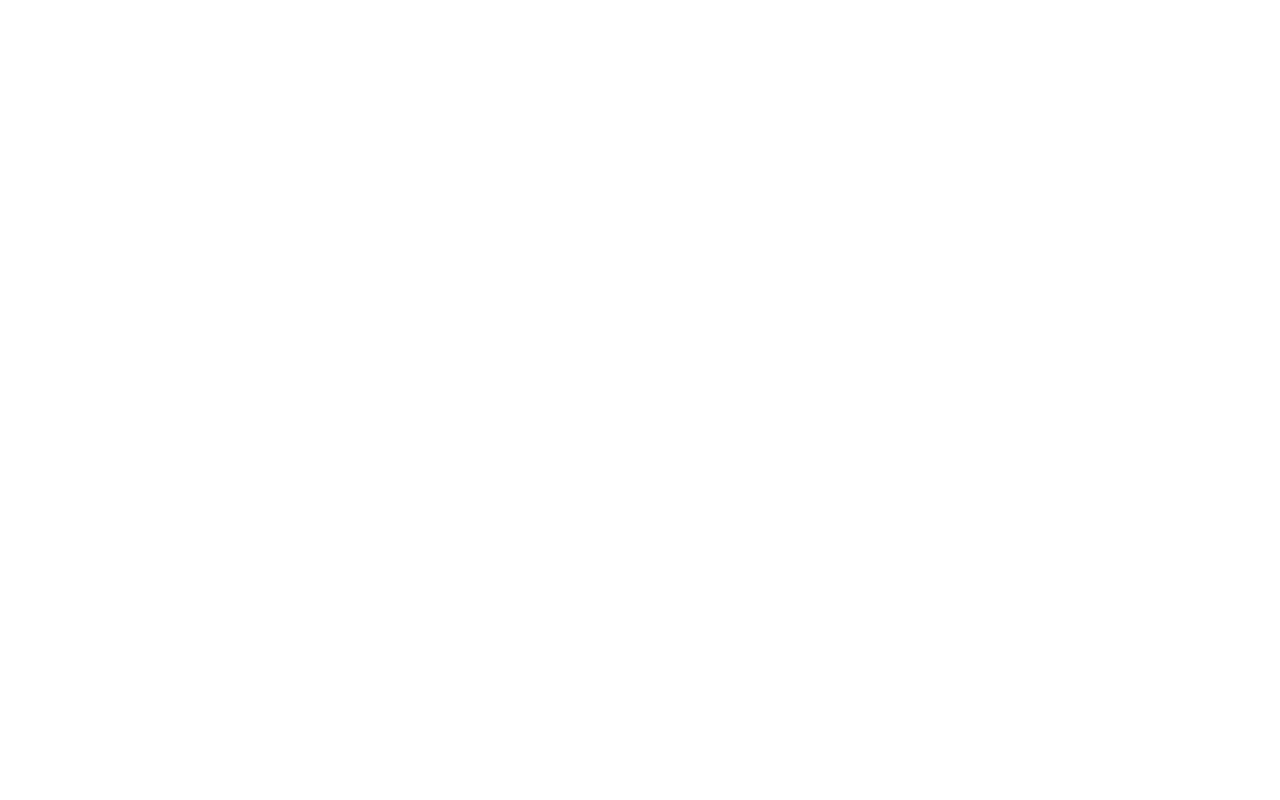
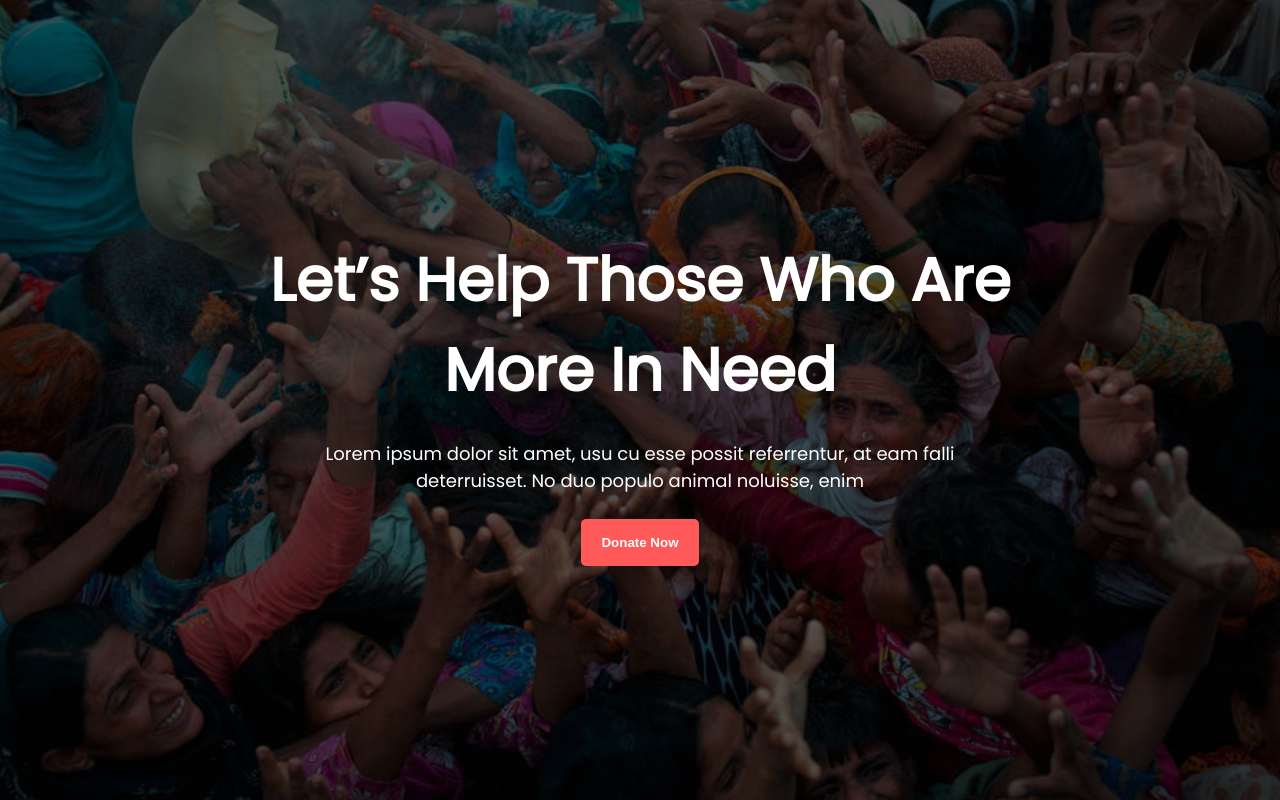
Before and after one commit to naymurweb/donate-today, a plain HTML site: page index.html in a window 1280 px wide. Drawn offline with Linux system fonts and the light colour scheme.

Commit message:
header section

```diff
--- a/index.html
+++ b/index.html
@@ -17,6 +17,15 @@
 </head>
 
 <body>
+    <!-- header section -->
+    <header class="header-section">
+        <div class="header-content">
+            <h1>Let’s Help Those Who Are <br> More In Need</h1>
+            <p>Lorem ipsum dolor sit amet, usu cu esse possit referrentur, at eam falli <br> deterruisset. No duo populo
+                animal noluisse, enim</p>
+            <button class="btn">Donate Now</button>
+        </div>
+    </header>
 
 </body>
 
--- a/style.css
+++ b/style.css
@@ -6,3 +6,48 @@
 body {
     font-family: 'Poppins', sans-serif;
 }
+
+h1 {
+    font-size: 60px;
+}
+
+p {
+    font-size: 18px;
+}
+
+.container {
+    max-width: 1140px;
+    margin: 0 auto;
+}
+
+.btn {
+    background-color: #FF5959;
+    padding: 16px 20px;
+    font-weight: bold;
+    color: white;
+    border: none;
+    border-radius: 5px;
+    cursor: pointer;
+}
+
+.header-section {
+    display: flex;
+    justify-content: center;
+    align-items: center;
+    background-image: url(./images/donation6.jpg);
+    background-size: cover;
+    background-position: center;
+    height: 100vh;
+    background-color: rgba(34, 34, 34, 0.781);
+    background-blend-mode: multiply;
+
+}
+
+.header-content {
+    color: white;
+    text-align: center;
+}
+
+.header-content p {
+    margin: 25px 0;
+}
```
